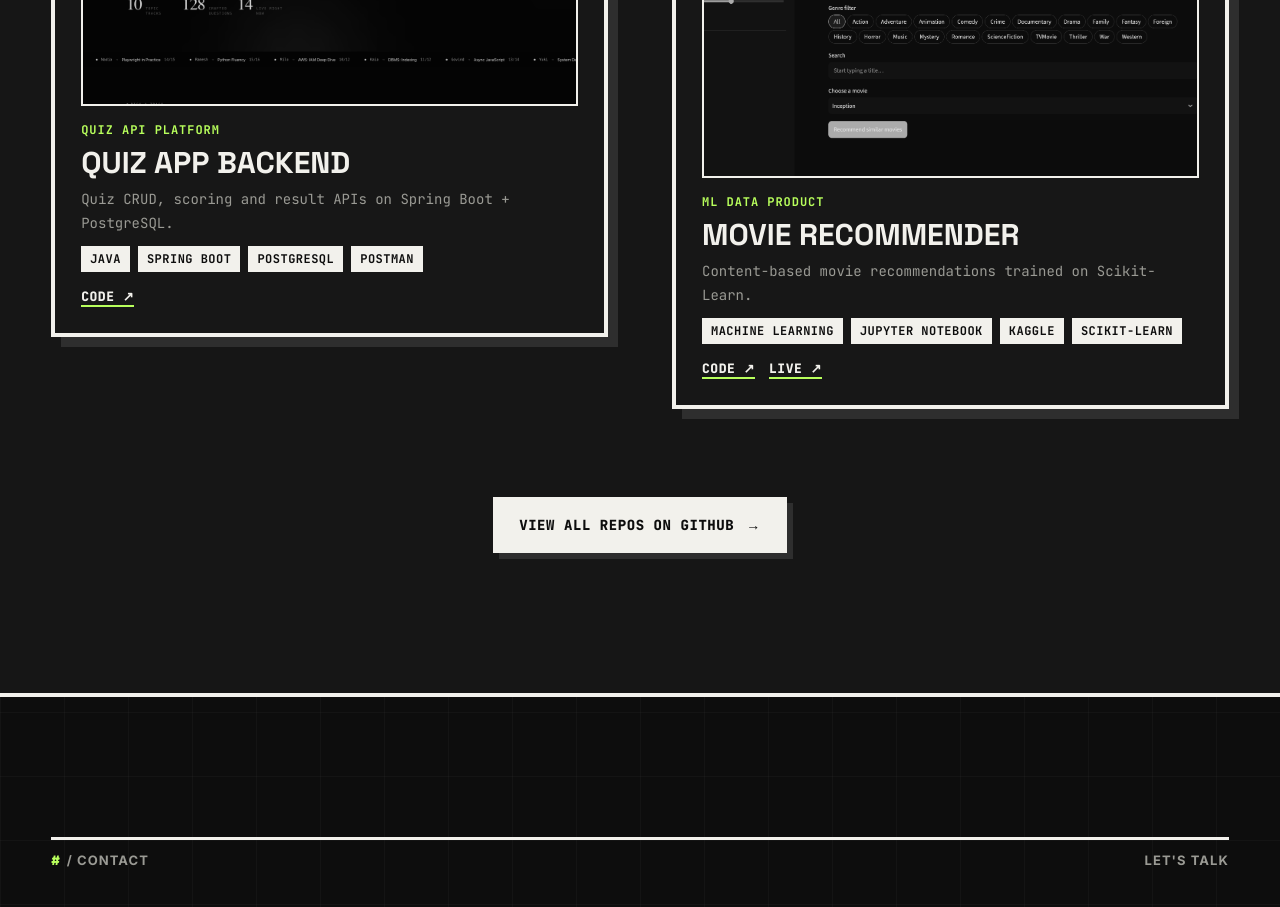
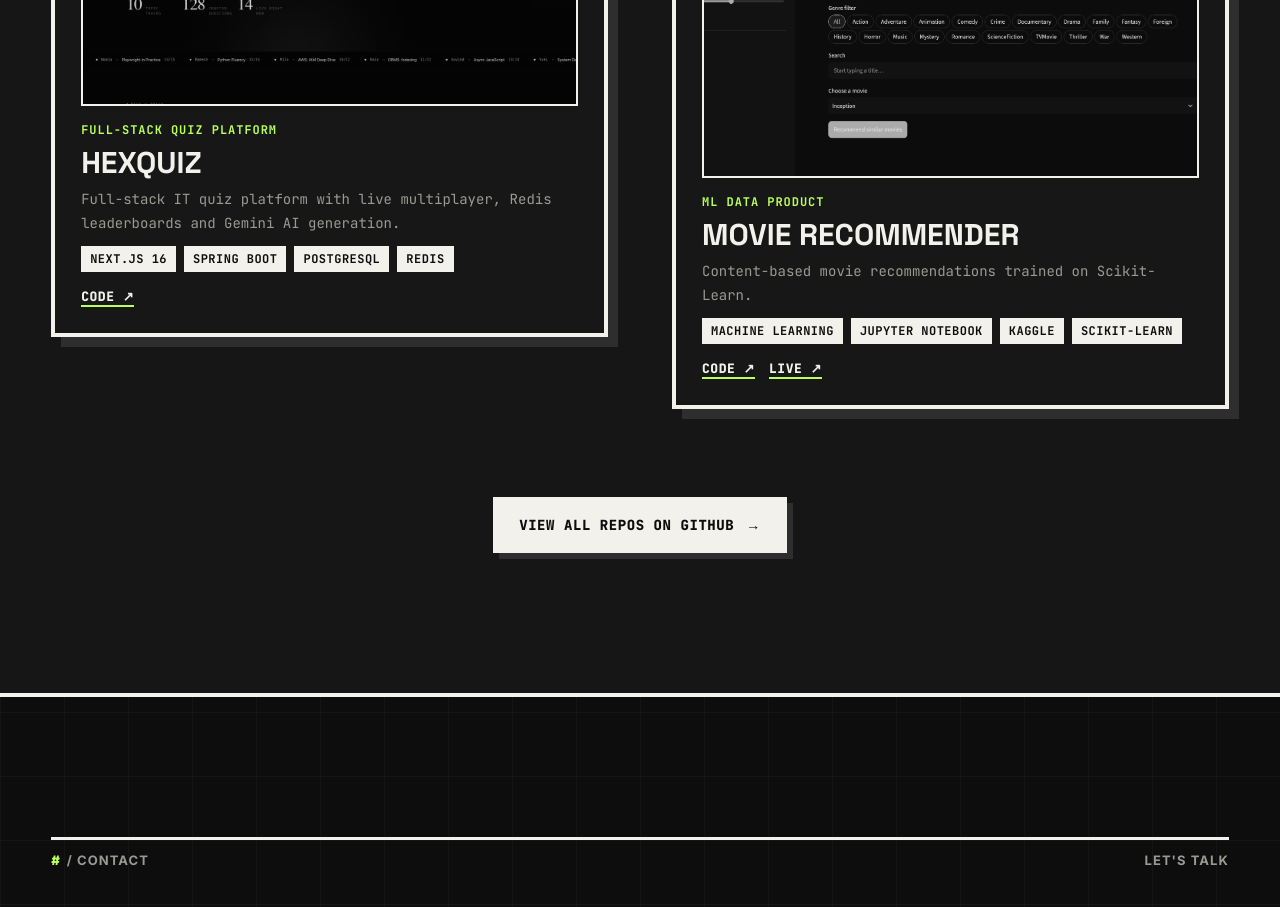
Before and after one commit to govind516/3D-Portfolio-Website, a React (Vite) app: page / in a window 1280 px wide. Shown: the part 5240-6147 px from the top of the page. Built offline with nearby package versions, Linux system fonts and the light colour scheme.

Commit message:
Quiz app info updated

```diff
--- a/src/components/CinematicPortfolio.jsx
+++ b/src/components/CinematicPortfolio.jsx
@@ -29,7 +29,7 @@ const bootLines = [
 const projectTypes = [
   "AI Backend Service",
   "Event-Driven Backend",
-  "Quiz API Platform",
+  "Full-Stack Quiz Platform",
   "ML Data Product",
   "Predictive Data Model",
   "Open Library Search App",
--- a/src/constants/index.js
+++ b/src/constants/index.js
@@ -123,23 +123,27 @@ const projects = [
 
   },
   {
-    name: "Quiz App Backend",
+    name: "HexQuiz",
     description:
-      "Quiz CRUD, scoring and result APIs on Spring Boot + PostgreSQL.",
+      "Full-stack IT quiz platform with live multiplayer, Redis leaderboards and Gemini AI generation.",
     tags: [
       {
-        name: "Java",
-
+        name: "Next.js 16",
       },
       {
         name: "Spring Boot",
-
       },
       {
-        name: "PostgreSQL"
+        name: "PostgreSQL",
       },
       {
-        name: "Postman"
+        name: "Redis",
+      },
+      {
+        name: "Gemini AI",
+      },
+      {
+        name: "STOMP/WebSocket",
       },
     ],
     source_code_link: "https://github.com/govind516/Quiz-App/",
@@ -147,7 +151,7 @@ const projects = [
     imageWidth: 1008,
     imageHeight: 720,
     imageAlt:
-      "Screenshot of the Quiz API platform showing quiz creation and result generation endpoints",
+      "HexQuiz IT quiz platform — live arenas, timed attempts, leaderboards and verifiable certificates",
   },
   {
     name: "Movie Recommender",
```
